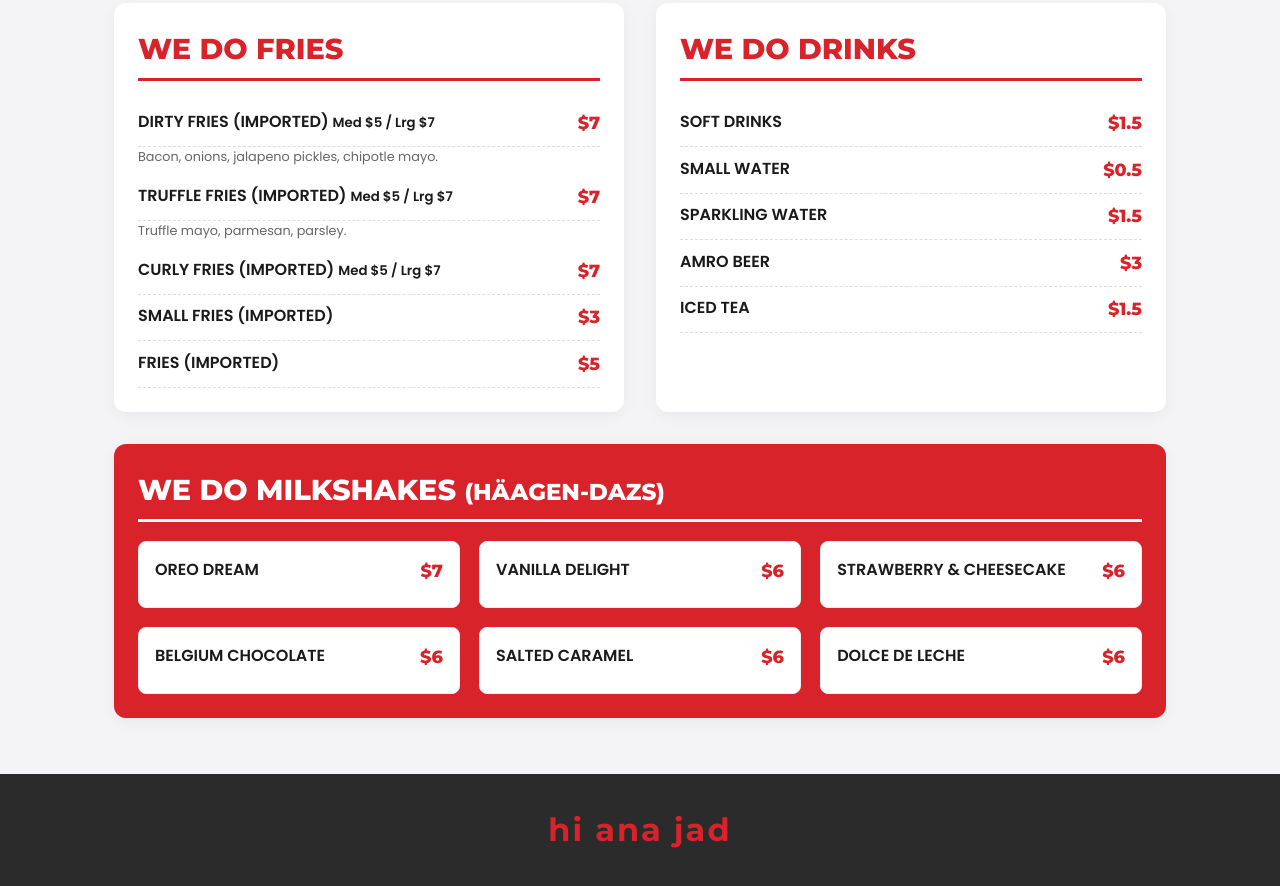
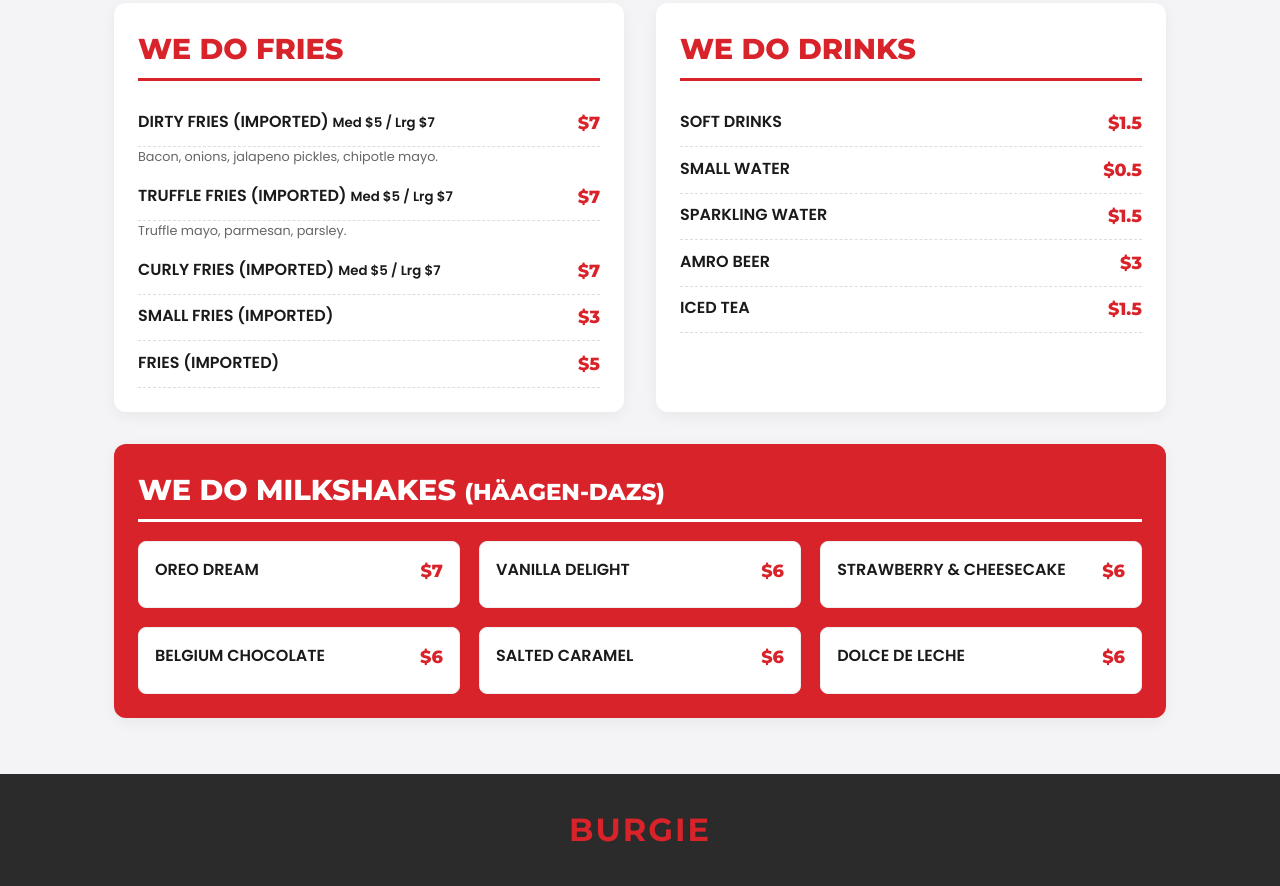
Before and after one commit to Jadosta83/burgie-menu, a plain HTML site: page index.html in a window 1280 px wide. Shown: the part 2694-3580 px from the top of the page. Drawn offline with Linux system fonts and the light colour scheme.

Commit message:
Update index.html

```diff
--- a/index.html
+++ b/index.html
@@ -235,7 +235,7 @@
   </main>
 
   <footer>
-    <h2 class="footer-logo">hi ana jad</h2>
+    <h2 class="footer-logo">BURGIE</h2>
   </footer>
 
   <script src="script.js"></script>
```
